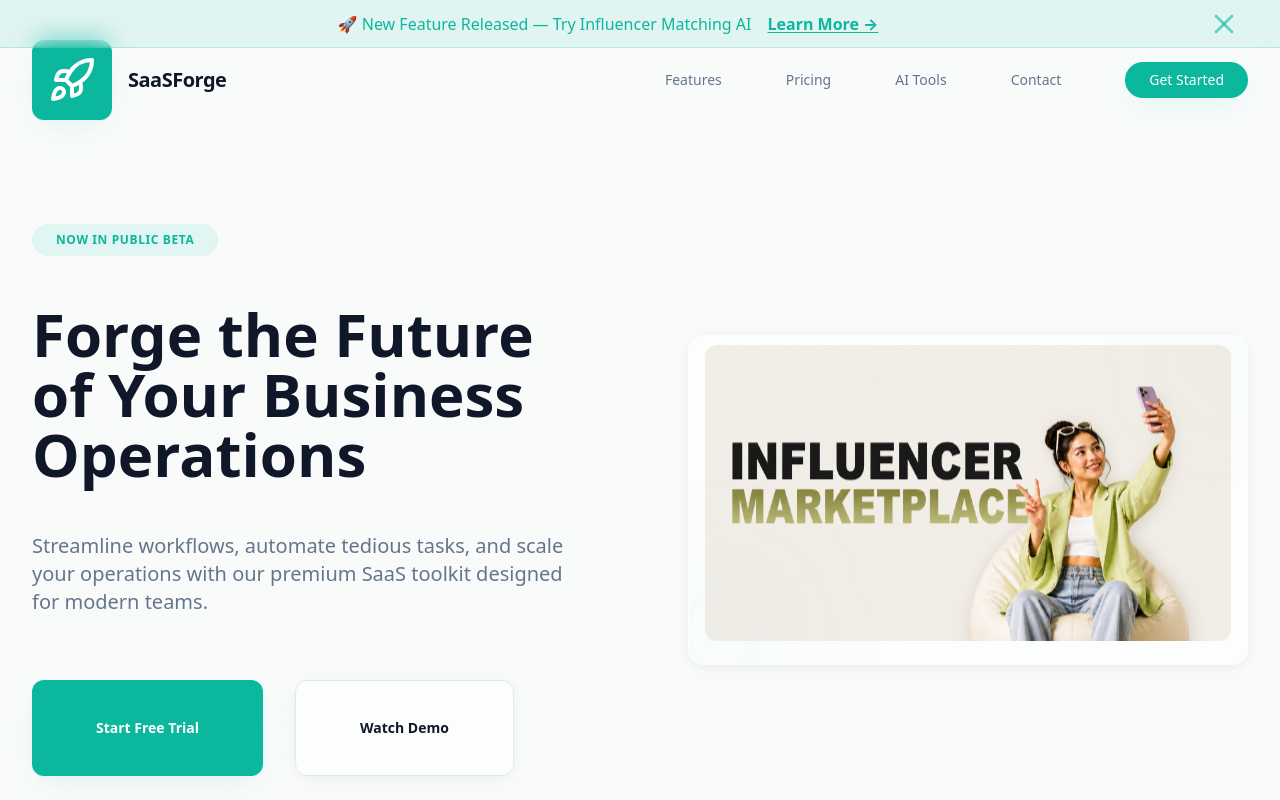
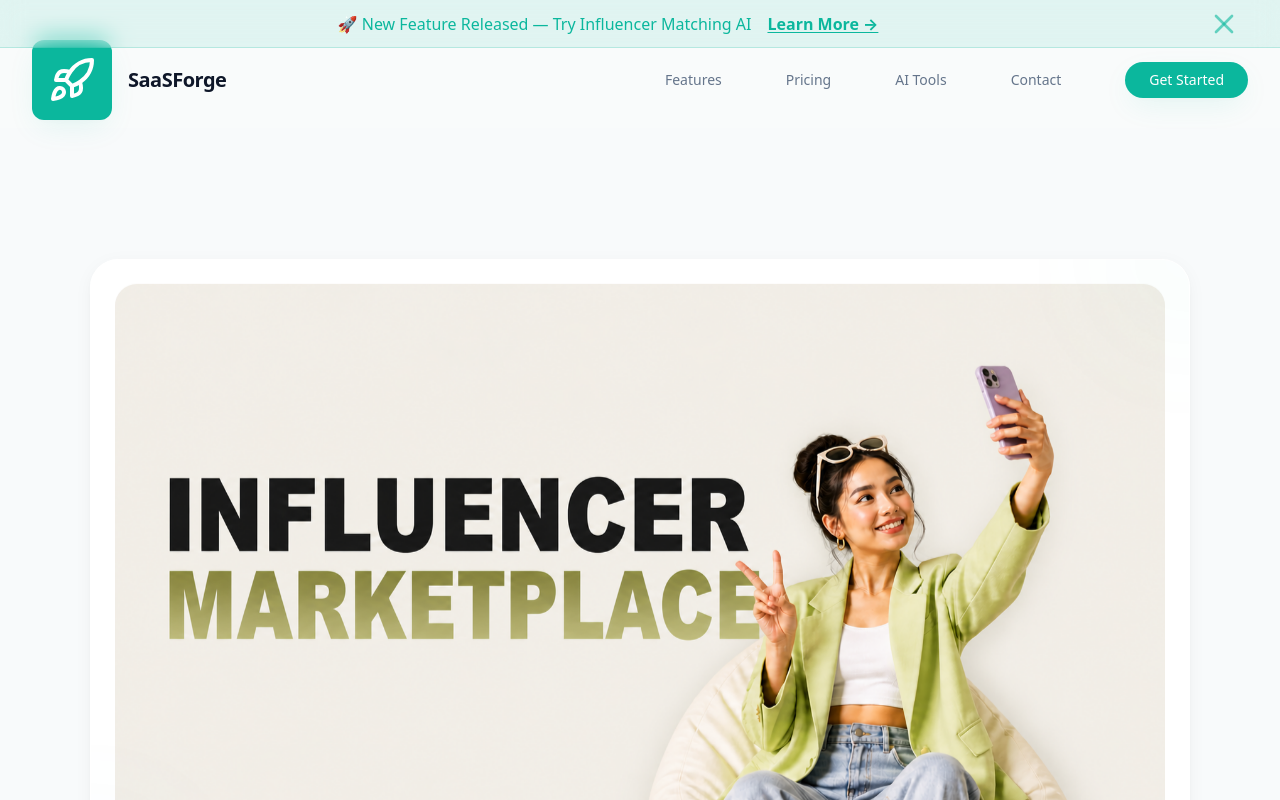
Before and after one commit to nevermature01-lgtm/collabli, a Next.js app: page / in a window 1280 px wide. Shown: the top 800 px of the page. Built offline with nearby package versions, Linux system fonts and the light colour scheme; what @genkit-ai/google-genai, genkit would draw is missing.

Commit message:
UPDATE the existing web app HERO SECTION with the following STRICT chang

```diff
--- a/src/app/page.tsx
+++ b/src/app/page.tsx
@@ -8,7 +8,7 @@ import { AICopyAssistant } from '@/components/landing/AICopyAssistant';
 import { siteConfig } from '@/config/site-content';
 
 export default function Home() {
-  const { announcement, hero, features, pricing, testimonials, global } = siteConfig;
+  const { announcement, features, pricing, testimonials, global } = siteConfig;
 
   return (
     <MainLayout>
@@ -20,12 +20,7 @@ export default function Home() {
       />
 
       <HeroSection
-        badge={hero.badge}
-        title={hero.title}
-        subtitle={hero.subtitle}
-        primaryCTA={hero.primaryCTA}
-        secondaryCTA={hero.secondaryCTA}
-        imageKey={hero.image}
+        imageSrc="/desktop-version.png"
         hasAnnouncement={global.showAnnouncementBar}
       />
 
--- a/src/components/landing/HeroSection.tsx
+++ b/src/components/landing/HeroSection.tsx
@@ -1,78 +1,46 @@
 import React from 'react';
-import { Button } from '@/components/ui/button';
 import Image from 'next/image';
 import { cn } from '@/lib/utils';
 
 interface HeroSectionProps {
-  badge?: string;
-  title: string;
-  subtitle: string;
-  primaryCTA: { text: string; link: string };
-  secondaryCTA?: { text: string; link: string };
-  imageKey: string;
+  imageSrc: string;
   hasAnnouncement?: boolean;
 }
 
 export const HeroSection: React.FC<HeroSectionProps> = ({
-  badge,
-  title,
-  subtitle,
-  primaryCTA,
-  secondaryCTA,
+  imageSrc,
   hasAnnouncement,
 }) => {
   return (
     <section className={cn(
-      "relative py-12 md:py-16 overflow-hidden",
-      hasAnnouncement ? "pt-[72px] md:pt-[96px]" : "pt-12 md:pt-16"
+      "relative py-16 md:py-32 bg-slate-50/50 flex items-center justify-center overflow-hidden",
+      hasAnnouncement ? "pt-[80px] md:pt-[140px]" : "pt-16 md:pt-32"
     )}>
-      <div className="container mx-auto px-4 relative z-10">
-        <div className="grid grid-cols-1 lg:grid-cols-2 gap-12 items-center">
-          <div className="max-w-2xl animate-in fade-in slide-in-from-left-4 duration-700">
-            {badge && (
-              <span className="inline-block py-1 px-3 rounded-full bg-primary/10 text-primary text-xs font-bold uppercase tracking-wider mb-6">
-                {badge}
-              </span>
-            )}
-            <h1 className="text-4xl md:text-5xl lg:text-6xl font-headline font-extrabold text-foreground leading-[1.1] mb-6">
-              {title}
-            </h1>
-            <p className="text-lg md:text-xl text-muted-foreground leading-relaxed mb-8 max-w-xl">
-              {subtitle}
-            </p>
-            <div className="flex flex-col sm:flex-row gap-4">
-              <Button size="lg" className="h-12 px-8 font-semibold rounded-lg shadow-premium">
-                {primaryCTA.text}
-              </Button>
-              {secondaryCTA && (
-                <Button variant="outline" size="lg" className="h-12 px-8 font-semibold rounded-lg bg-white/50 backdrop-blur-sm border-border shadow-soft">
-                  {secondaryCTA.text}
-                </Button>
-              )}
+      <div className="container mx-auto px-4 relative z-10 flex justify-center items-center">
+        <div className="w-full max-w-[1100px] animate-in fade-in zoom-in-95 duration-1000 flex justify-center">
+          <div className="relative w-full rounded-[20px] md:rounded-[28px] overflow-hidden shadow-soft border border-white/60 bg-white p-2 md:p-3 group transition-all duration-500 hover:shadow-premium animate-float">
+            <div className="relative w-full h-full overflow-hidden rounded-[16px] md:rounded-[22px]">
+              <Image
+                src={imageSrc}
+                alt="Product Preview"
+                width={1200}
+                height={800}
+                priority
+                className="w-full h-auto object-contain transform transition-transform duration-1000 group-hover:scale-[1.01]"
+              />
+              {/* Fallback pattern */}
+              <div className="absolute inset-0 -z-10 bg-muted/5" />
             </div>
-          </div>
-          <div className="relative mt-8 lg:mt-0 animate-in fade-in zoom-in-95 duration-700 delay-200 flex justify-center lg:justify-end">
-            <div className="relative w-full max-w-[600px] rounded-2xl overflow-hidden shadow-soft border border-white/20 bg-white/50 p-2 group transition-all duration-500 hover:shadow-premium">
-              <div className="animate-float">
-                <Image
-                  src="/desktop-version.png"
-                  alt="Premium SaaS Desktop View"
-                  width={1200}
-                  height={800}
-                  priority
-                  className="rounded-xl object-contain w-full h-auto transform transition-transform duration-1000 group-hover:scale-[1.01]"
-                />
-              </div>
-              {/* Fallback pattern to maintain height during load/failure */}
-              <div className="absolute inset-0 -z-10 bg-muted/10 rounded-xl" />
 
-              {/* Decorative elements */}
-              <div className="absolute -top-4 -right-4 w-24 h-24 bg-primary/5 blur-3xl rounded-full" />
-              <div className="absolute -bottom-4 -left-4 w-32 h-32 bg-secondary/5 blur-3xl rounded-full" />
-            </div>
+            {/* Subtle decorative glass effects */}
+            <div className="absolute -top-12 -right-12 w-48 h-48 bg-primary/5 blur-3xl rounded-full opacity-50" />
+            <div className="absolute -bottom-12 -left-12 w-48 h-48 bg-secondary/5 blur-3xl rounded-full opacity-50" />
           </div>
         </div>
       </div>
+
+      {/* Background radial highlight */}
+      <div className="absolute top-1/2 left-1/2 -translate-x-1/2 -translate-y-1/2 w-full h-full max-w-4xl max-h-4xl bg-primary/5 blur-[120px] rounded-full pointer-events-none -z-10" />
     </section>
   );
 };
```
